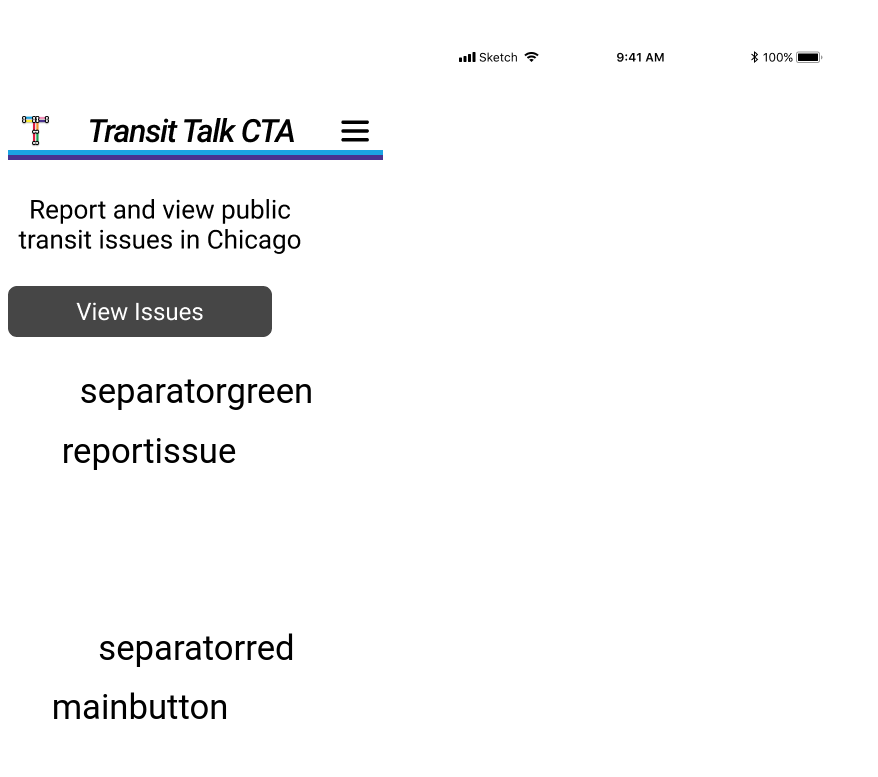
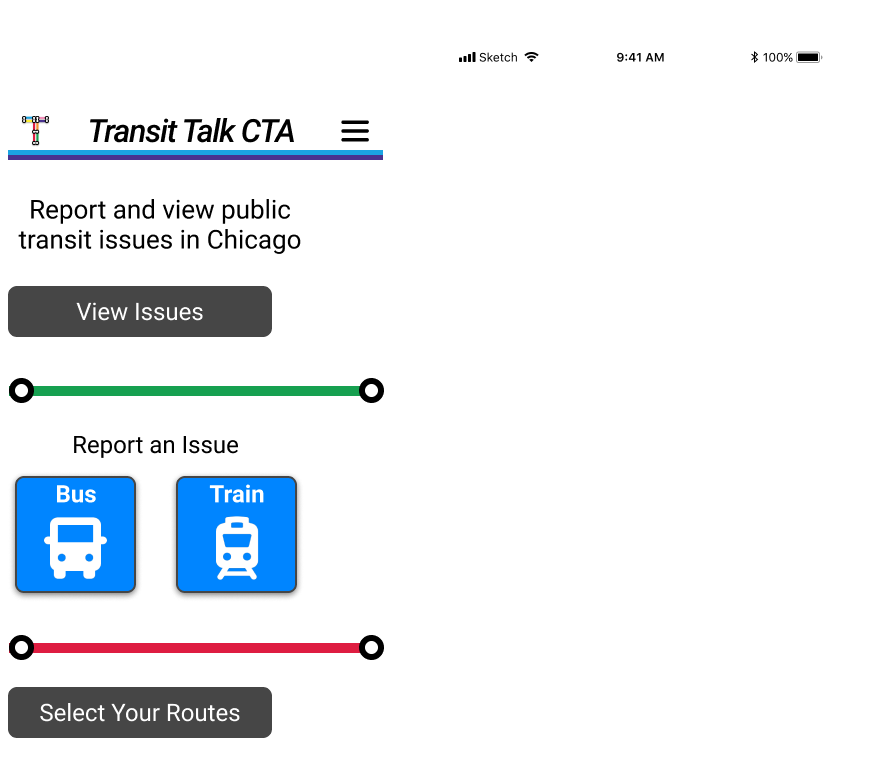
Before and after one commit to andreanthony/andreanthony.github.io, a Jekyll site: the page landingscreen.html, which Jekyll copies as it is, in a window 1280 px wide. Shown: the top 777 px of the page, without its empty margins (0-878 px from the left). Built offline with Jekyll 4.4.1, drawn with Linux system fonts in a browser that asks for light colours.

Commit message:
Update landingscreen.html

```diff
--- a/landingscreen.html
+++ b/landingscreen.html
@@ -10,9 +10,9 @@
  <div id="header"><p><img src="/header.png" alt="header" /></p></div>
  <div id="maintext"><p><img src="/mainText.png" alt="maintext" /></p></div>
  <div id="mainbutton"><p><img src="/main-button.png" alt="mainbutton" /></p></div>
- <div id="separatorgreen"><p>separatorgreen</p></div>
- <div id="reportissue"><p>reportissue</p></div>
- <div id="separatorred"><p>separatorred</p></div>
- <div id="mainbutton"><p>mainbutton</p></div>
+ <div id="separatorgreen"><p><img src="/green.png" alt="separatorgreen" /></p></div>
+ <div id="reportissue"><p><img src="/reportAnIssue.png" alt="separatorgreen" /></p></div>
+ <div id="separatorred"><p><img src="/red.png" alt="separatorred" /></p></div>
+ <div id="mainbutton"><p><img src="/main-button-1.png" alt="mainbutton1" /</p></div>
 </body>
 </html>
```
